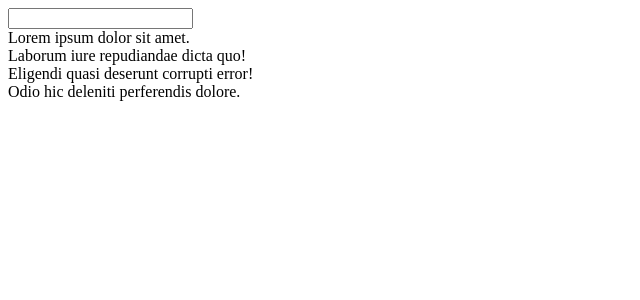
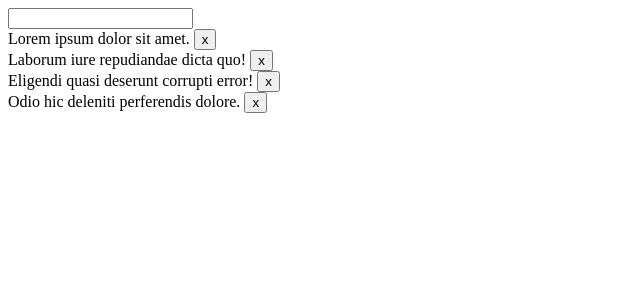
Before and after one commit to mypum/react-todo-list-app, a React (Create React App) app: page / in a window 1280 px wide. Shown: the top 300 px of the page, without its empty margins (0-640 px from the left). Built offline with nearby package versions, Linux system fonts and the light colour scheme.

Commit message:
Add remove todo

```diff
--- a/src/components/TodoItem.js
+++ b/src/components/TodoItem.js
@@ -1,6 +1,19 @@
-import React from 'react'
+import React, { useContext } from 'react'
+
+import { TodoStore } from '../features/Todo'
 
 export default function TodoItem(props) {
-  const { children } = props
-  return <div>{children}</div>
+  const { todo } = props
+  const { dispatch } = useContext(TodoStore)
+
+  function handleTodoRemove(e) {
+    e.preventDefault()
+    dispatch({ type: 'REMOVE_TODO', payload: todo })
+  }
+
+  return (
+    <div>
+      {todo} <button onClick={handleTodoRemove}>x</button>
+    </div>
+  )
 }
--- a/src/components/TodoList.js
+++ b/src/components/TodoList.js
@@ -10,7 +10,7 @@ export default function TodoList(props) {
   return (
     <div>
       {state.todos.map((todo, i) => (
-        <TodoItem key={i}>{todo}</TodoItem>
+        <TodoItem key={i} todo={todo} />
       ))}
     </div>
   )
--- a/src/features/Todo/reducer.js
+++ b/src/features/Todo/reducer.js
@@ -2,6 +2,9 @@ export default function reducer(state, { type, payload }) {
   switch (type) {
     case 'ADD_TODO':
       return { ...state, todos: [...state.todos, payload] }
+    case 'REMOVE_TODO':
+      const todoFiltered = state.todos.filter(todo => todo !== payload)
+      return { ...state, todos: todoFiltered }
 
     default:
       return state
```
